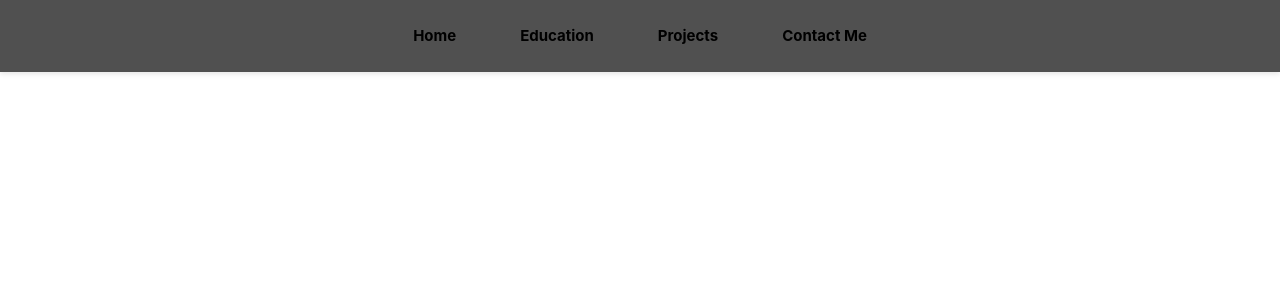
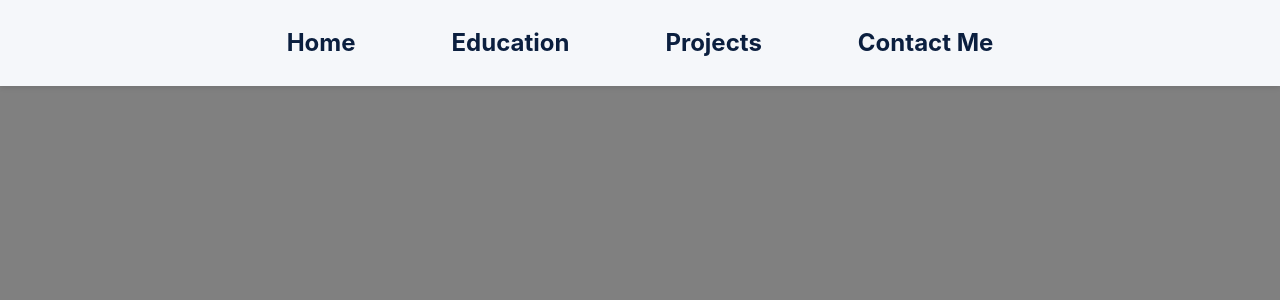
Before and after one commit to LoganStoltz/Vue-Portfolio, a Vue app: page / in a window 1280 px wide. Shown: the top 300 px of the page. Built offline with nearby package versions, Linux system fonts and the light colour scheme.

Commit message:
Header update

```diff
--- a/src/assets/base.css
+++ b/src/assets/base.css
@@ -1,55 +1,4 @@
 /* color palette from <https://github.com/vuejs/theme> */
-:root {
-  --vt-c-white: #ffffff;
-  --vt-c-white-soft: #f8f8f8;
-  --vt-c-white-mute: #f2f2f2;
-
-  --vt-c-black: #181818;
-  --vt-c-black-soft: #222222;
-  --vt-c-black-mute: #282828;
-
-  --vt-c-indigo: #2c3e50;
-
-  --vt-c-divider-light-1: rgba(60, 60, 60, 0.29);
-  --vt-c-divider-light-2: rgba(60, 60, 60, 0.12);
-  --vt-c-divider-dark-1: rgba(84, 84, 84, 0.65);
-  --vt-c-divider-dark-2: rgba(84, 84, 84, 0.48);
-
-  --vt-c-text-light-1: var(--vt-c-indigo);
-  --vt-c-text-light-2: rgba(60, 60, 60, 0.66);
-  --vt-c-text-dark-1: var(--vt-c-white);
-  --vt-c-text-dark-2: rgba(235, 235, 235, 0.64);
-}
-
-/* semantic color variables for this project */
-:root {
-  --color-background: var(--vt-c-white);
-  --color-background-soft: var(--vt-c-white-soft);
-  --color-background-mute: var(--vt-c-white-mute);
-
-  --color-border: var(--vt-c-divider-light-2);
-  --color-border-hover: var(--vt-c-divider-light-1);
-
-  --color-heading: var(--vt-c-text-light-1);
-  --color-text: var(--vt-c-text-light-1);
-
-  --section-gap: 160px;
-}
-
-@media (prefers-color-scheme: dark) {
-  :root {
-    --color-background: var(--vt-c-black);
-    --color-background-soft: var(--vt-c-black-soft);
-    --color-background-mute: var(--vt-c-black-mute);
-
-    --color-border: var(--vt-c-divider-dark-2);
-    --color-border-hover: var(--vt-c-divider-dark-1);
-
-    --color-heading: var(--vt-c-text-dark-1);
-    --color-text: var(--vt-c-text-dark-2);
-  }
-}
-
 *,
 *::before,
 *::after {
@@ -61,7 +10,7 @@
 body {
   min-height: 100vh;
   color: var(--color-text);
-  background: var(--color-background);
+  background: grey;
   transition:
     color 0.5s,
     background-color 0.5s;
@@ -79,8 +28,5 @@
     'Droid Sans',
     'Helvetica Neue',
     sans-serif;
-  font-size: 15px;
   text-rendering: optimizeLegibility;
-  -webkit-font-smoothing: antialiased;
-  -moz-osx-font-smoothing: grayscale;
 }
--- a/src/components/Header.vue
+++ b/src/components/Header.vue
@@ -23,7 +23,7 @@
   top: 0;
   left: 0;
   width: 100%;
-  background-color: #505050;
+  background-color: #F5F7FA;
   display: flex;
   justify-content: center;
   align-items: center;
@@ -34,19 +34,21 @@
 
 .nav {
   display: flex;
-  gap: 2rem;
+  gap: 4rem;
 }
 
 .nav a {
   text-decoration: none;
-  color: #000000;
+  color: #0B1F3F; /* Deep Navy */
+  font-size: x-large;
   font-weight: bold;
   padding: 0.5rem 1rem;
-  border-radius: 4px;
+  border-radius: 10px;
   transition: background-color 0.3s;
 }
 
 .nav a:hover {
-  background-color: #e0e0e0;
+  background-color: #D4AF37; /* Warm Gold */
+  color: #F5F7FA;            /* Soft White */
 }
 </style>
```
